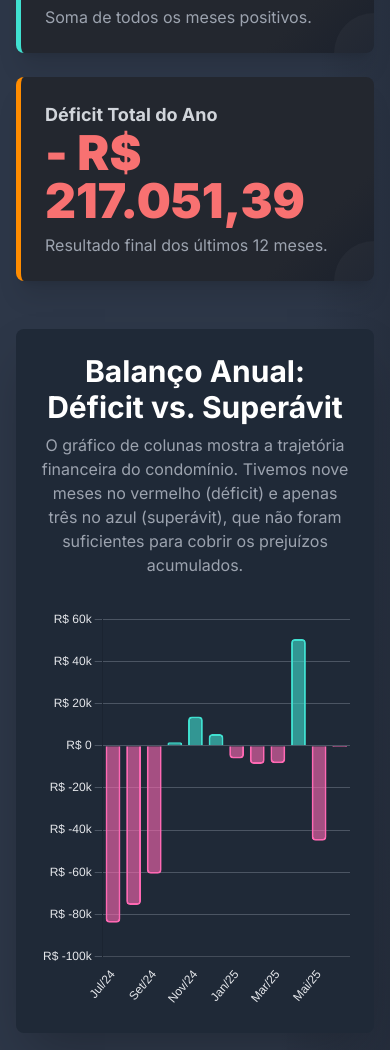
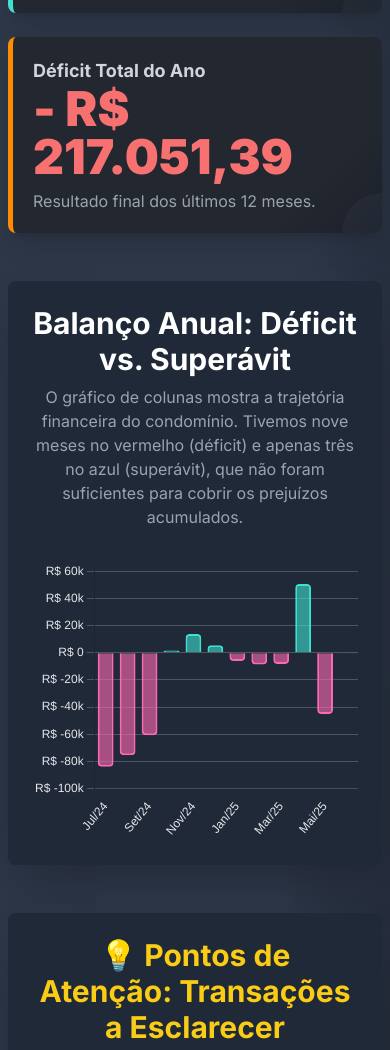
Before and after one commit to b-wayne07/marselha, a plain HTML site: page index.html in a window 390 px wide. Shown: the part 803-1853 px from the top of the page. Drawn offline with nearby package versions, Linux system fonts and the light colour scheme.

Commit message:
Update index.html
otimizando para mobile e alterando o cabeçalho para deixá-lo solto

```diff
--- a/index.html
+++ b/index.html
@@ -130,11 +130,33 @@
             80% { opacity: 1; }
             100% { opacity: 0; }
         }
+
+        /* Mobile optimization */
+        @media (max-width: 640px) {
+            .container {
+                padding-left: 0.5rem !important;
+                padding-right: 0.5rem !important;
+            }
+            .chart-container {
+                height: 280px;
+                min-width: 0;
+                max-width: 100vw;
+            }
+            .kpi-card {
+                padding: 1.25rem !important;
+                font-size: 1rem !important;
+            }
+            .flowchart-step {
+                min-width: 0;
+                font-size: 1rem !important;
+            }
+        }
+
     </style>
 </head>
 <body class="bg-gray-900 text-gray-200">
 
-    <header class="bg-gray-800 shadow-lg p-6 sticky top-0 z-10">
+    <header class="bg-gray-800 shadow-lg p-6">
         <div class="container mx-auto text-center">
             <h1 class="text-3xl md:text-4xl font-black text-white uppercase animate-pulse">Diagnóstico Financeiro do Condomínio</h1>
             <p class="text-lg text-blue-300">Condomínio Marselha | CNPJ: 54.104.653/0001-40</p>
@@ -242,7 +264,6 @@
         // Chart.js setup
         const FONT_COLOR = '#E5E7EB';
         const GRID_COLOR = '#4B5563';
-
         const PALETTE = {
             blue: '#0077B6',
             orange: '#FF8C00',
```
